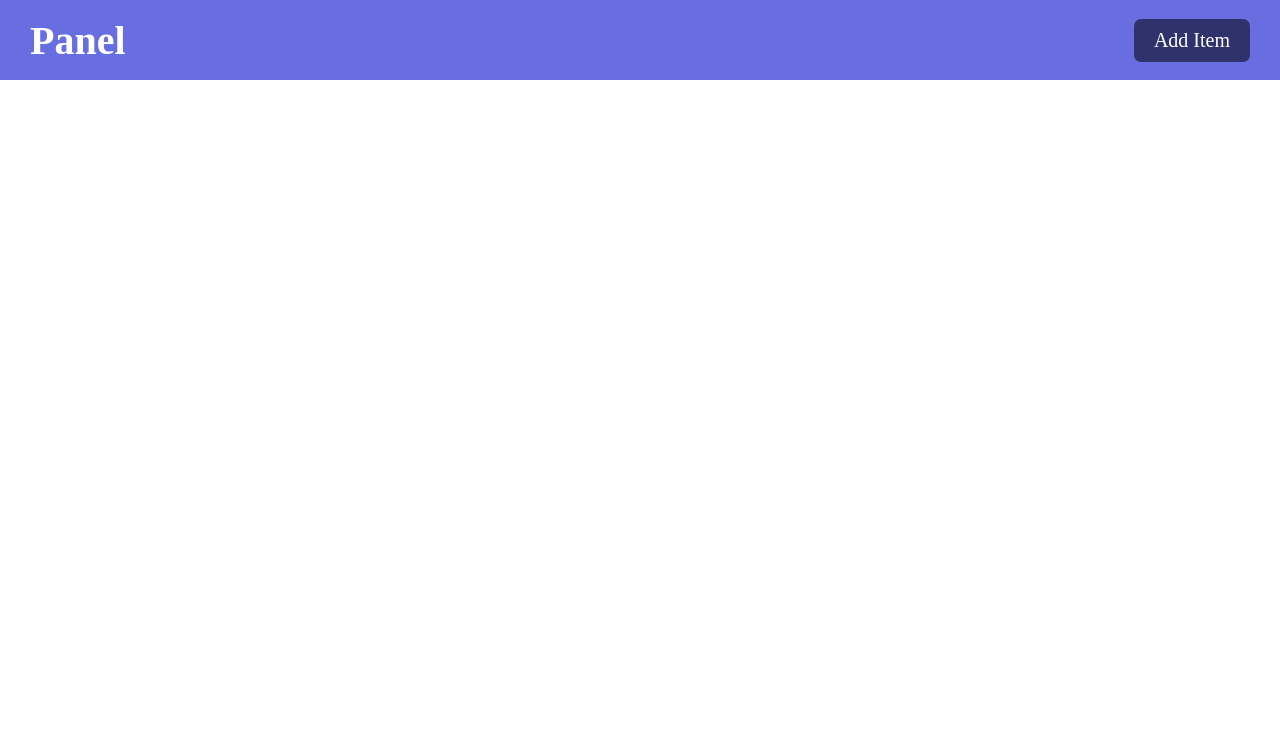
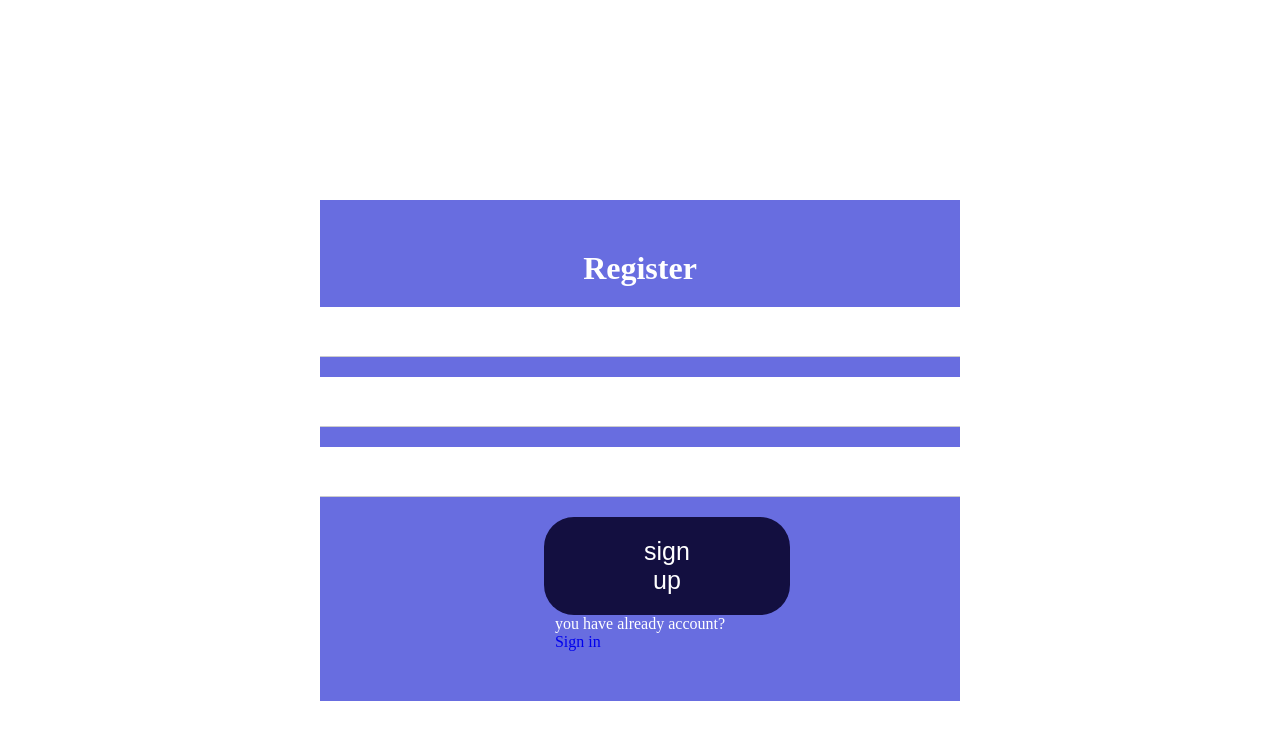
Before and after one commit to HosseinYasinzade/shop-admin, a React (Create React App) app: page / in a window 1280 px wide. Shown: the top 740 px of the page. Built offline with nearby package versions, Linux system fonts and the light colour scheme.

Commit message:
feat: create register ui

```diff
--- a/package.json
+++ b/package.json
@@ -6,6 +6,7 @@
     "@testing-library/jest-dom": "^5.17.0",
     "@testing-library/react": "^13.4.0",
     "@testing-library/user-event": "^13.5.0",
+    "axios": "^1.7.9",
     "react": "^18.3.1",
     "react-dom": "^18.3.1",
     "react-router-dom": "^6.28.0",
--- /dev/null
+++ b/src/Components/Register.js
@@ -0,0 +1,132 @@
+import { useState, useEffect, useRef } from "react";
+import axios from "../api/axios";
+
+const userRegex = /^[A-z][A-z0-9-_]{3,23}$/;
+const passRegex = /^(?=.*[a-z])(?=.*[A-Z])(?=.*[0-9])(?=.*[!@#$%]).{8,24}$/;
+const registerLink = "/register";
+
+const Register = () => {
+  const userRef = useRef();
+  const errorRef = useRef();
+
+  const [user, setUser] = useState("");
+  const [validName, setValidName] = useState(false);
+  const [userFocus, setUserFocus] = useState(false);
+
+  const [password, setPassword] = useState("");
+  const [validPass, setValidPass] = useState(false);
+  const [passFocus, setPassFocus] = useState(false);
+
+  const [matchPass, setMatchPass] = useState("");
+  const [validMatch, setValidMatch] = useState(false);
+  const [matchFocus, setMatchFocus] = useState(false);
+
+  const [error, setError] = useState("");
+  const [success, setSuccess] = useState(false);
+
+  useEffect(() => {
+    setValidName(userRegex.test(user));
+  }, [user]);
+
+  useEffect(() => {
+    setValidPass(passRegex.test(password));
+    setValidMatch(matchPass === password);
+  }, [password, matchPass]);
+
+  useEffect(() => {
+    userRef.current.focus();
+  }, []);
+
+  useEffect(() => {
+    setError("");
+  }, [user, password, matchPass]);
+
+  const handleSubmit = async (e) => {
+    e.preventDefault();
+
+    const validateUser = userRegex.test(user);
+    const validatePass = passRegex.test(password);
+
+    if (!validateUser || !validPass) {
+      setError("Invalid Entry");
+      return;
+    }
+    try {
+      const response = await axios.post(
+        registerLink,
+        JSON.stringify({ user, password }),
+        {
+          headers: { "Content-Type": "application/json" },
+          withCredentials: true,
+        }
+      );
+      setUser("");
+      setPassword("");
+      setMatchPass("");
+      setSuccess(true);
+    } catch (error) {
+      setError("Field");
+      errorRef.current.focus();
+    }
+  };
+
+  return (
+    <>
+      <div className="register">
+        <p
+          ref={errorRef}
+          className={error ? "errorText" : "hide"}
+          aria-live="assertive"
+        >
+          {error}
+        </p>
+        <h1 className="reg-title">Register</h1>
+        <form onSubmit={handleSubmit}>
+          <input
+            type="text"
+            ref={userRef}
+            onChange={(e) => setUser(e.target.value)}
+            value={user}
+            required
+            onFocus={() => setUserFocus(true)}
+            onBlur={() => setUserFocus(false)}
+          />
+
+          <input
+            type="password"
+            onChange={(e) => setPassword(e.target.value)}
+            value={password}
+            required
+            onFocus={() => setPassFocus(true)}
+            onBlur={() => setPassFocus(false)}
+          />
+
+          <input
+            type="password"
+            onChange={(e) => setMatchPass(e.target.value)}
+            required
+            value={matchPass}
+            onFocus={() => setMatchFocus(true)}
+            onBlur={() => setMatchFocus(false)}
+          />
+
+          <button
+            disabled={!(validName || validPass || validMatch) ? true : false}
+            className="reg-submit"
+          >
+            sign up
+          </button>
+        </form>
+        <p>
+          you have already account?
+          <br />
+          <span>
+            <a href="#">Sign in</a>
+          </span>
+        </p>
+      </div>
+    </>
+  );
+};
+
+export default Register;
--- /dev/null
+++ b/src/api/axios.js
@@ -0,0 +1,18 @@
+import axios from "axios";
+
+const axiosInstance = axios.create({
+  baseURL: "https://jsonplaceholder.typicode.com",
+});
+
+export const fetchUsers = async () => {
+  try {
+    const response = await axiosInstance.get("/users");
+    console.log("Users:", response.data);
+    return response.data;
+  } catch (error) {
+    console.error("Error fetching users:", error);
+    throw error;
+  }
+};
+
+export default axiosInstance;
--- a/src/index.css
+++ b/src/index.css
@@ -83,3 +83,26 @@ textarea {
   color: white;
   font-size: 2rem;
 }
+.register {
+  width: 50%;
+  margin: 25vh 25%;
+  display: flex;
+  flex-direction: column;
+  justify-content: center;
+  align-items: center;
+  background-color: #686de0;
+  color: white;
+  padding: 50px 0;
+}
+.reg-title {
+  margin-bottom: 20px;
+}
+.reg-submit {
+  padding: 20px 100px;
+  font-size: 25px;
+  margin: 0 35%;
+  background-color: #130f40;
+  color: white;
+  border: none;
+  border-radius: 30px;
+}
--- a/src/router.js
+++ b/src/router.js
@@ -1,6 +1,7 @@
 import Home from "./Components/Home";
 import Form1 from "./Components/Form1";
 import Form2 from "./Components/Form2";
+import Register from "./Components/Register";
 
 function makeRoute(path, Component, props) {
   return {
@@ -13,7 +14,8 @@ function routers(items, setItems, handleSubmit, handleSubmit2) {
   const props = { items, setNewItem: setItems };
 
   return [
-    makeRoute("/", Home, props),
+    makeRoute("/", Register, props),
+    makeRoute("/home", Home, props),
     makeRoute("/form1", Form1, { ...props, handleSubmit }),
     makeRoute("/form2", Form2, { ...props, handleSubmit2 }),
   ];
```
Also changed, not shown: 1 other file (tests, documents, lock files or other folders).
